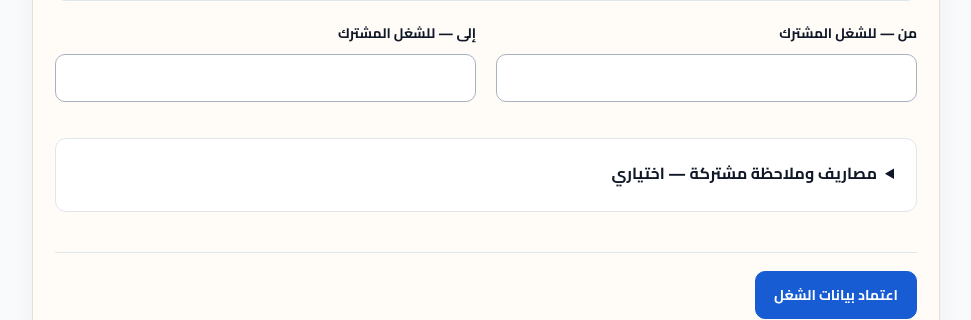
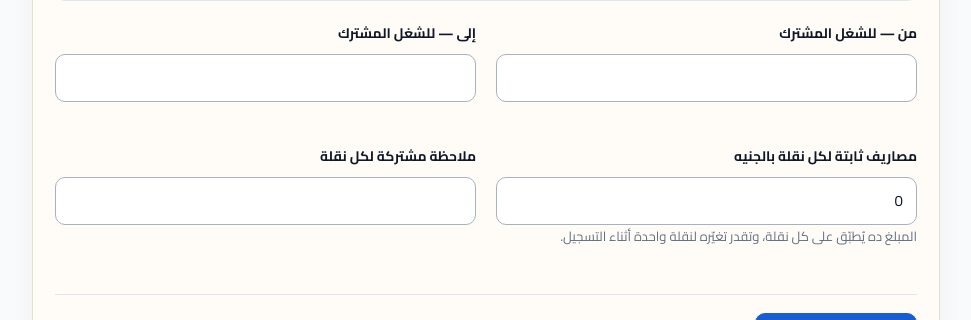
Before and after one commit to body199-cmyk/1-mohamed, a Next.js app in the folder apps/web/: page /app in a window 1280 px wide. Shown: the part 1020-1340 px from the top of the page, without its empty margins (32-1003 px from the left). Built offline with nearby package versions, Linux system fonts and the light colour scheme; no server answers.

Commit message:
fix(daily): show shared expense and note fields without a disclosure

```diff
--- a/apps/web/src/features/ledger/shared-work-panel.tsx
+++ b/apps/web/src/features/ledger/shared-work-panel.tsx
@@ -96,7 +96,7 @@ export function SharedWorkPanel({contractors,busy,applied,dirty,onApply,onNew,on
    {!draft.sameRate&&<div className={ui.fieldGroup}><label htmlFor="shared-vehicle-rate">سعر العربية المشترك للطن</label><input id="shared-vehicle-rate" className={ui.control} inputMode="decimal" required disabled={busy||confirmation!==null} value={draft.vehicleRate} onChange={e=>change('vehicleRate',e.target.value)}/></div>}
    <div className={ui.fieldGroup}><label htmlFor="shared-origin">من — للشغل المشترك</label><input id="shared-origin" className={ui.control} maxLength={200} disabled={busy||confirmation!==null} value={draft.origin} onChange={e=>change('origin',e.target.value)}/></div>
    <div className={ui.fieldGroup}><label htmlFor="shared-destination">إلى — للشغل المشترك</label><input id="shared-destination" className={ui.control} maxLength={200} disabled={busy||confirmation!==null} value={draft.destination} onChange={e=>change('destination',e.target.value)}/></div>
-   <details className={styles.optionalDefaults}><summary>مصاريف وملاحظة مشتركة — اختياري</summary>
+   <div className={styles.optionalDefaults}>
     <div className={ui.form}>
      <div className={ui.fieldGroup}><label htmlFor="shared-expense">مصاريف ثابتة لكل نقلة بالجنيه</label>
       <input id="shared-expense" className={ui.control} inputMode="decimal" required disabled={busy||confirmation!==null} value={draft.expense} onChange={e=>change('expense',e.target.value)}/>
@@ -104,7 +104,7 @@ export function SharedWorkPanel({contractors,busy,applied,dirty,onApply,onNew,on
      <div className={ui.fieldGroup}><label htmlFor="shared-notes">ملاحظة مشتركة لكل نقلة</label>
       <input id="shared-notes" className={ui.control} maxLength={400} disabled={busy||confirmation!==null} value={draft.notes} onChange={e=>change('notes',e.target.value)}/></div>
     </div>
-   </details>
+   </div>
    {error&&<p role="alert">{error}</p>}
    <div className={ui.actions}><button type="submit" disabled={busy||confirmation!==null}>اعتماد بيانات الشغل</button>
     {applied&&<button type="button" disabled={busy||confirmation!==null} onClick={()=>{setDraft(applied);setEditing(false);setError('');setConfirmation(null);}}>إلغاء تعديل المشترك</button>}
```
Also changed, not shown: 7 other files (tests, documents, lock files or other folders).
